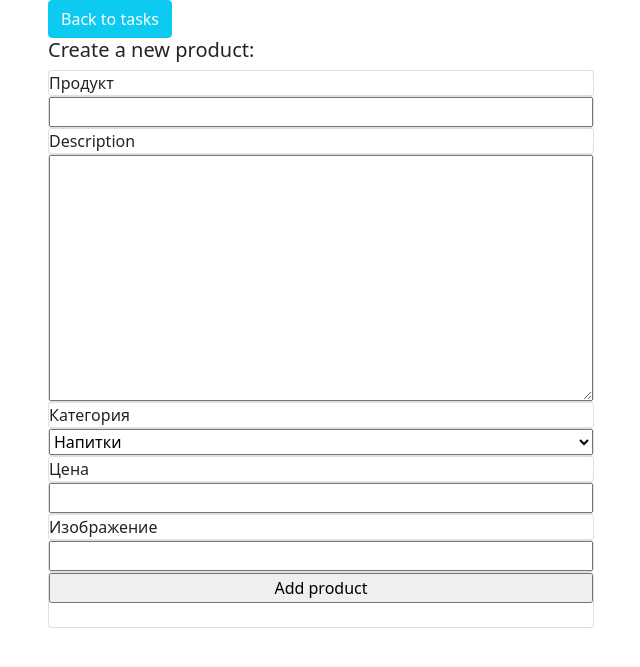
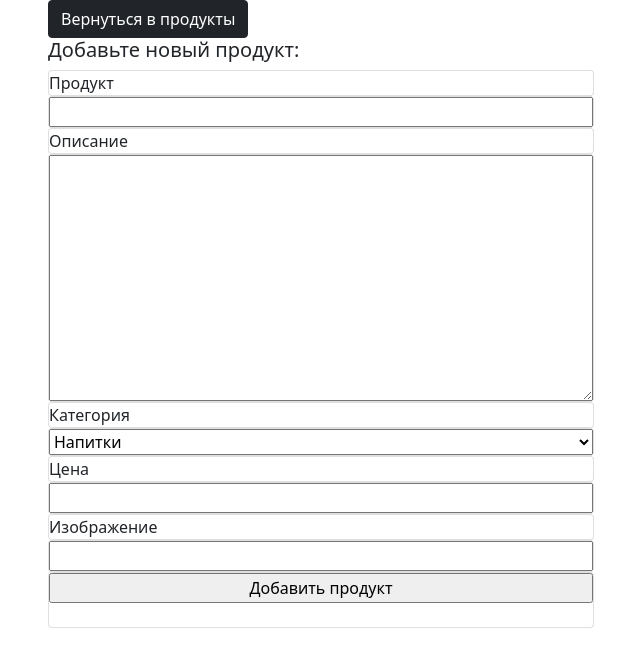
Before and after one commit to mollionline/homework_56, a Django app: page /products/add/ in a window 1280 px wide. Shown: the part 80-747 px from the top of the page, without its empty margins (46-686 px from the left). Run offline with Django 4.2, Linux system fonts and the light colour scheme; data comes from the database, SQL or seed files in the repository.

Commit message:
#7 Улучшила внешний вид и отображение, фактическое время выполнения 3 часа

```diff
--- a/templates/product_add_page.html
+++ b/templates/product_add_page.html
@@ -2,10 +2,9 @@
     <div class="container">
         <form action="{% url 'product_add' %}" method="POST">
             {% csrf_token %}
-            <button type="button" class="btn btn-info"><a style="color: white; text-decoration: none"
-                                                          href="{% url 'product_list' %}">Back to tasks</a></button>
+            <a style="color: white; text-decoration: none" class="btn btn-dark" href="{% url 'product_list' %}">Вернуться в продукты</a>
             <div class="col md-6">
-                <h5 class="create_text">Create a new product:</h5>
+                <h5 class="create_text">Добавьте новый продукт:</h5>
             </div>
             <div class="card col-md-6">
                 <label for="product">Продукт</label>
@@ -14,7 +13,7 @@
                 <input type="text" id='product' name="product" required/>
             </div>
             <div class="card col-md-6">
-                <label for="description">Description</label>
+                <label for="description">Описание</label>
             </div>
             <div class="card col-md-6">
                 <textarea cols="30" rows="10" type="text" id='description' name="description"></textarea>
@@ -42,7 +41,7 @@
                 <input type="text" id='image' name="image" required/>
             </div>
             <div class="card col-md-6">
-                <input type="submit" value="Add product"/><br/>
+                <input type="submit" value="Добавить продукт"/><br/>
             </div>
         </form>
     </div>
```
Also changed, not shown: templates/product_detail.html (+14 -11 lines), templates/product_list.html (+7 -7 lines).
